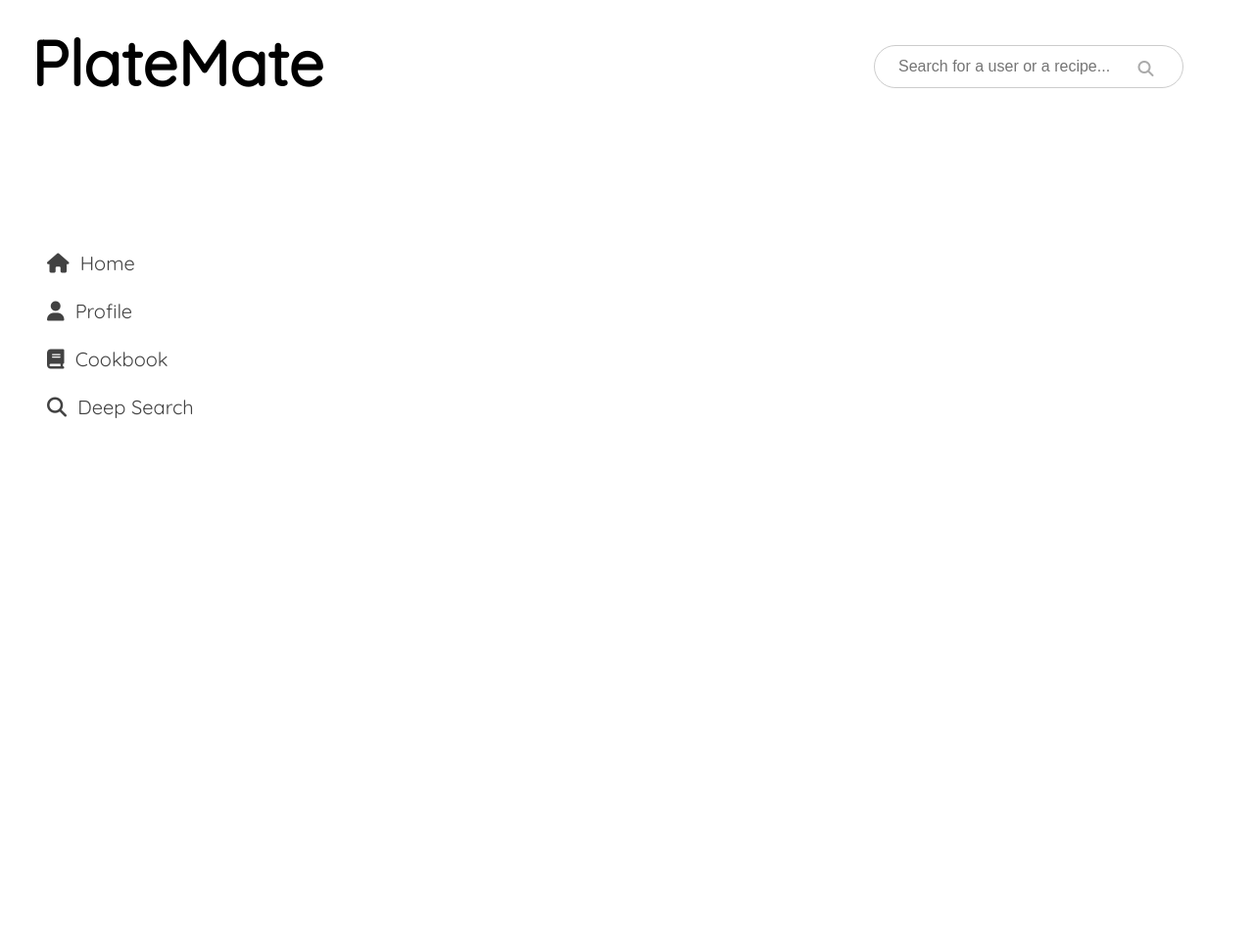
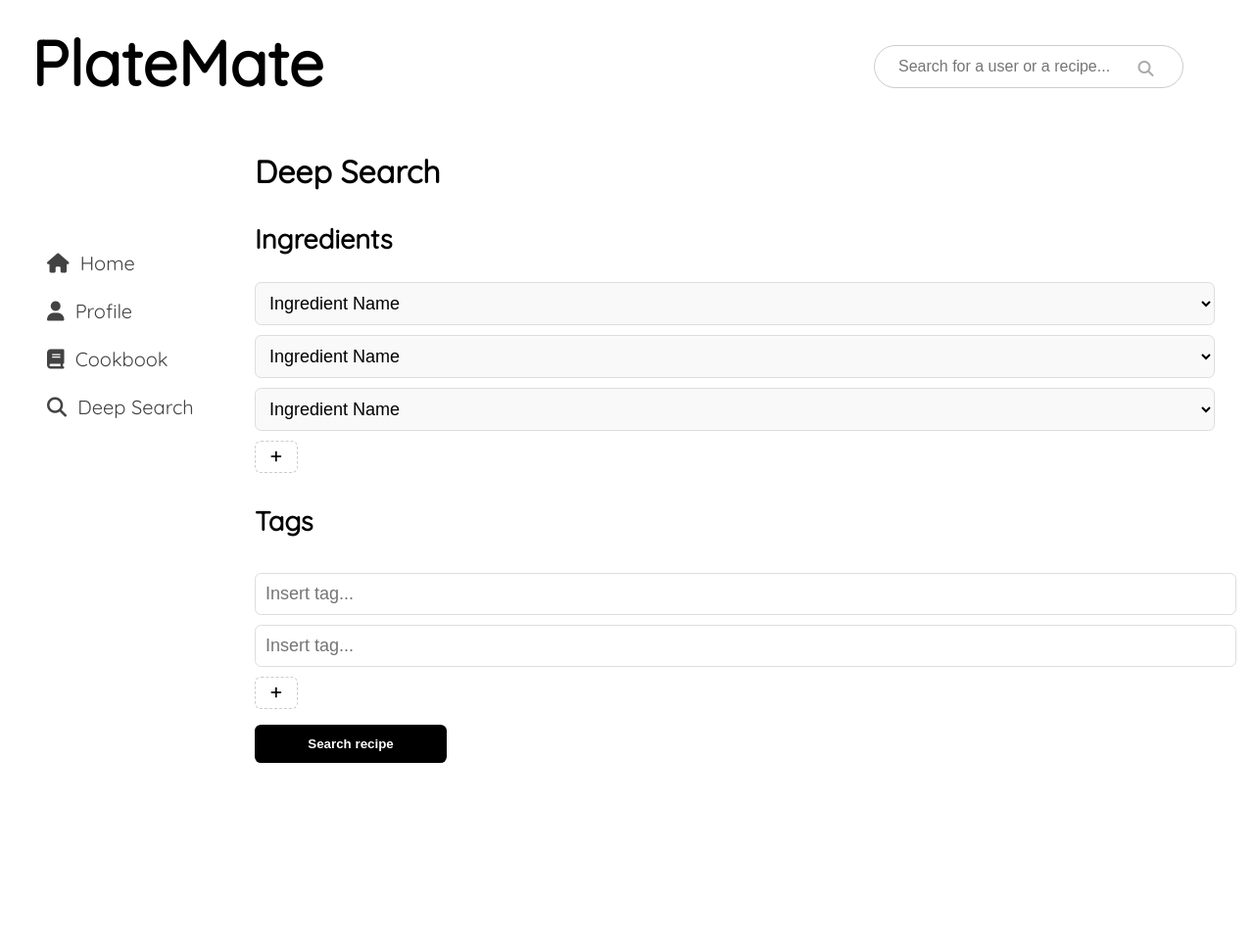
Before and after one commit to iskwipi/126-final-project, a PHP site: page /deepsearch.html in a window 1280 px wide. Shown: the whole page at 98% size. Before the commit the page ends 427 px from the top, so only its background shows below. Run offline with PHP 8.4, Linux system fonts and the light colour scheme; some libraries are stand-ins or nearby versions.

Commit message:
finalized deepsearch and homepage

```diff
--- a/deepsearch.html
+++ b/deepsearch.html
@@ -25,5 +25,41 @@
             <a href="cookbook.html"><i class="fa-solid fa-book"></i>  Cookbook</a>
             <a href="deepsearch.html"><i class="fa-solid fa-magnifying-glass"></i>  Deep Search</a>
         </div>
+
+        <div class="deepsearch-feed">
+            <div class ="deepsearch-container">
+                <h2>Deep Search</h2>
+                <div class="recipe-search-fields">
+                    <h3>Ingredients</h3>
+                        <div class ="ingredients-field">
+                            <select id="ingredient-name">
+                                <option>Ingredient Name</option>
+                                <option>Ingredient Name</option>
+                            </select>
+                            <select id="ingredient-name">
+                                <option>Ingredient Name</option>
+                                <option>Ingredient Name</option>
+                            </select>
+                            <select id="ingredient-name">
+                                <option>Ingredient Name</option>
+                                <option>Ingredient Name</option>
+                            </select>
+                            <button class="add-more">
+                                <i class="fa-solid fa-plus"></i>
+                            </button>
+                        </div>
+                    <h4>Tags</h4>
+                        <div class="tags-field">
+                            <input type="text" id="tag-Input" placeholder="Insert tag...">
+                            <input type="text" id="tag-Input" placeholder="Insert tag...">
+                            <button class="add-more">
+                                <i class="fa-solid fa-plus"></i>
+                            </button>
+                        </div>
+                    <button class = "deep-search-button">Search recipe</button>
+                </div>
+            </div>
+        </div>
+
     </body>
 </html>
--- a/homepage.html
+++ b/homepage.html
@@ -341,7 +341,6 @@
                         <p>(50 ratings)</p>
                     </div>
                 </div>
-
             </div>
 
         </div>
--- a/style.css
+++ b/style.css
@@ -3,7 +3,7 @@ html {
     font-family: 'Quicksand';
 }
 
-h2 {
+h2, h3, h4 {
     font-size: 2rem;
 }
 
@@ -52,9 +52,21 @@ h2 {
     color: #aaa;
     pointer-events: none;
 }
-.search-bar input:hover, #user a:hover, .bookmark button:hover, .upload-section input:hover, .ratings button:hover, .nav-button:hover{
+ #user a:hover, .ratings button:hover, .nav-button:hover, .add-more:hover, .deep-search-button:hover,
+.upload-section input:hover, .search-bar input:hover {
     transform: translateY(-1px);
-    background: rgba(255, 255, 255, 0.893);
+}
+
+#user a:hover, .ratings button:hover, .nav-button:hover, .add-more:hover {
+    background: rgba(135, 134, 134, 0.893);
+}
+
+.deep-search-button:hover {
+    background: rgba(35, 35, 35, 0.893);
+}
+
+.upload-section input:hover, .search-bar input:hover {
+    background: rgba(210, 209, 209, 0.893);
 }
 
 
@@ -88,16 +100,63 @@ h2 {
     color:black
 }
 
-
-.feed {
+.feed, .deepsearch-feed {
     margin-top: 6rem ;
     margin-left: 220px;
     padding: 2rem;
     min-height: 100vh;
 }
 
-.image {
-    position: relative;
+.recipe-search-fields h3, .recipe-search-fields h4 {
+    margin-top: 2rem;
+    font-size: 1.7rem;
+}
+
+.ingredients-field select {
+    font-size: large;
+    display: block;
+    width: 100%;
+    padding: 10px;
+    margin-bottom: 10px;
+    border-radius: 0.4rem;
+    border: 1px solid #ddd;
+    background-color: #f9f9f9;
+}
+
+.tags-field {
+    margin-bottom: 1rem;
+}
+
+.tags-field input {
+    font-size: large;
+    display: block;
+    width: 100%;
+    padding: 10px;
+    margin-bottom: 10px;
+    border-radius: 0.4rem;
+    border: 1px solid #ddd;
+}
+
+.add-more {
+    background-color: transparent;
+    border: 1px dashed #ccc;
+    color: #000000;
+    padding: 8px 15px;
+    cursor: pointer;
+    border-radius: 0.4rem;
+    transition: box-shadow 0.3s ease, transform 0.2s ease;
+}
+
+.deep-search-button {
+    background-color: #000000;
+    color: white;
+    border: none;
+    padding: 12px 25px;
+    border-radius: 0.4rem;
+    cursor: pointer;
+    font-weight: bold;
+    transition: box-shadow 0.3s ease, transform 0.2s ease;
+    width: 20%;
 }
 
 .featured-section, .saved-section {
@@ -125,14 +184,20 @@ h2 {
 }
 
 .left-button, .right-button {
-    border-radius: 10px;
+    border-radius: 1.2rem;
     border-color: rgb(43, 43, 43);
 }
+
+.image {
+    position: relative;
+}
+
+
 
 .featured-item, .posts-section{
     flex: 0 0 auto;
     background: #fff;
-    border-radius: 8px;
+    border-radius: 2rem;
     text-align: center;
     position: relative;
 }
@@ -143,7 +208,7 @@ h2 {
 
 .featured-item img, .posts-section img, .saved-section img{
     width: 100%;
-    border-radius: 8px;
+    border-radius: 2rem;
 }
 
 .recipe-posts {
```
Lines whose indentation alone changed are shown as unchanged.
